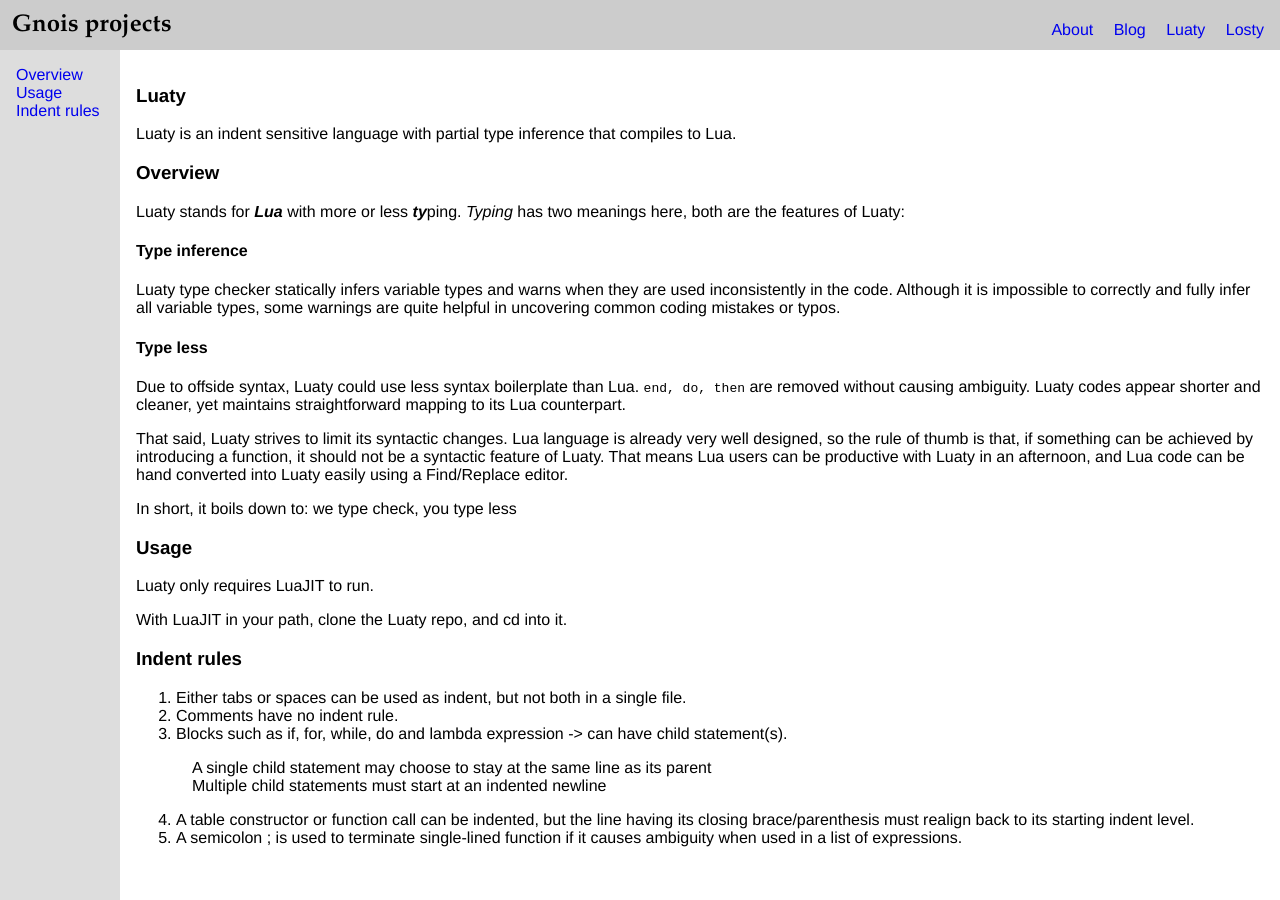
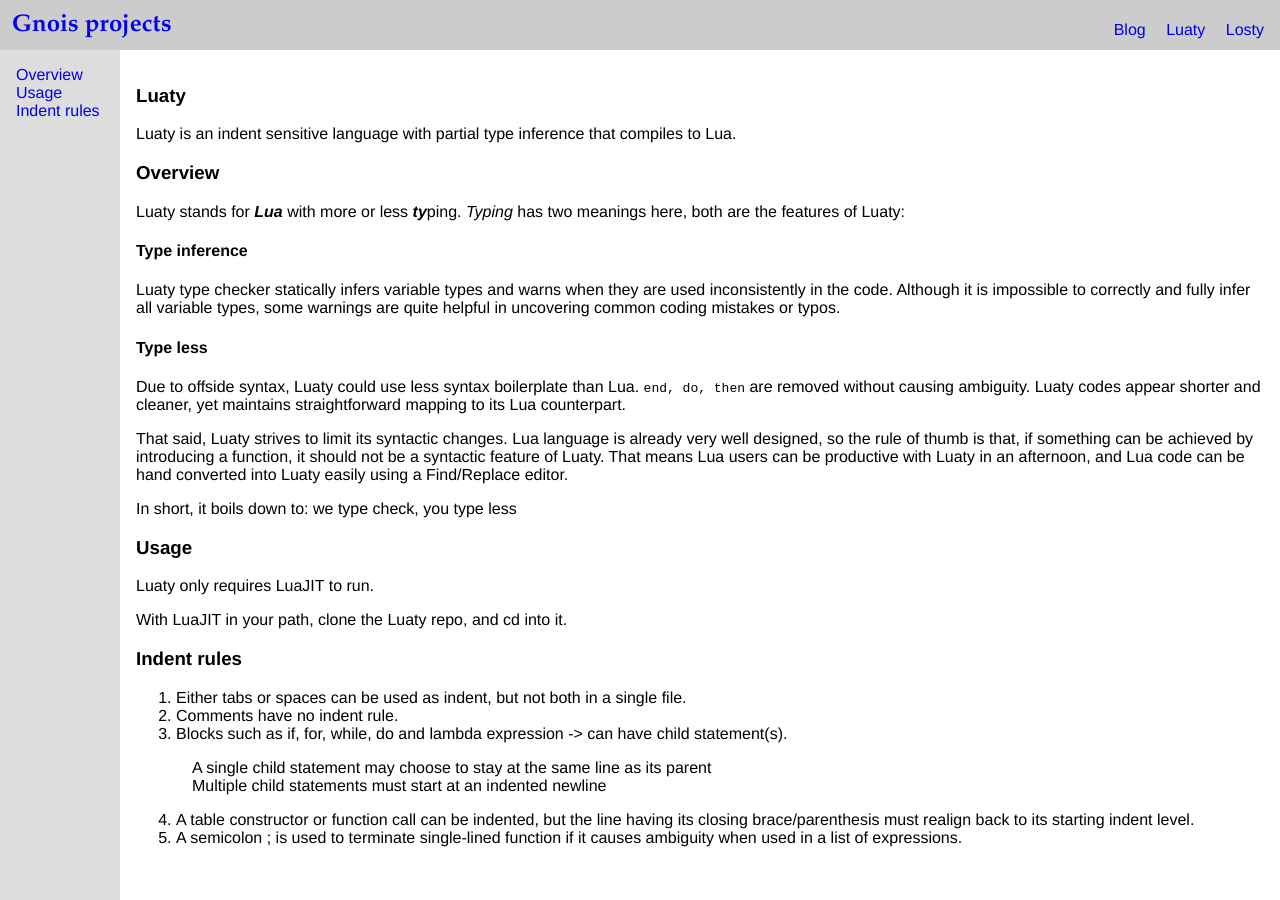
Before and after one commit to gnois/gnois.github.io, a Jekyll site: the page built from luaty/index.html, in a window 1280 px wide and 900 px high. Built offline with Jekyll 4.4.1, drawn with Linux system fonts in a browser that asks for light colours.

Commit message:
About link shd just be the logo

```diff
--- a/_layouts/default.html
+++ b/_layouts/default.html
@@ -8,10 +8,9 @@
 
 <body>
   <header>
-    <h2>Gnois projects</h2>
+    <h2><a href="/">Gnois projects</a></h2>
     <nav class="topnav">
       <ul>
-        <li><a href="/">About</a></li>
         <li><a href="/blog">Blog</a></li>
         <li><a href="/luaty">Luaty</a></li>
         <li><a href="/losty">Losty</a></li>
```
